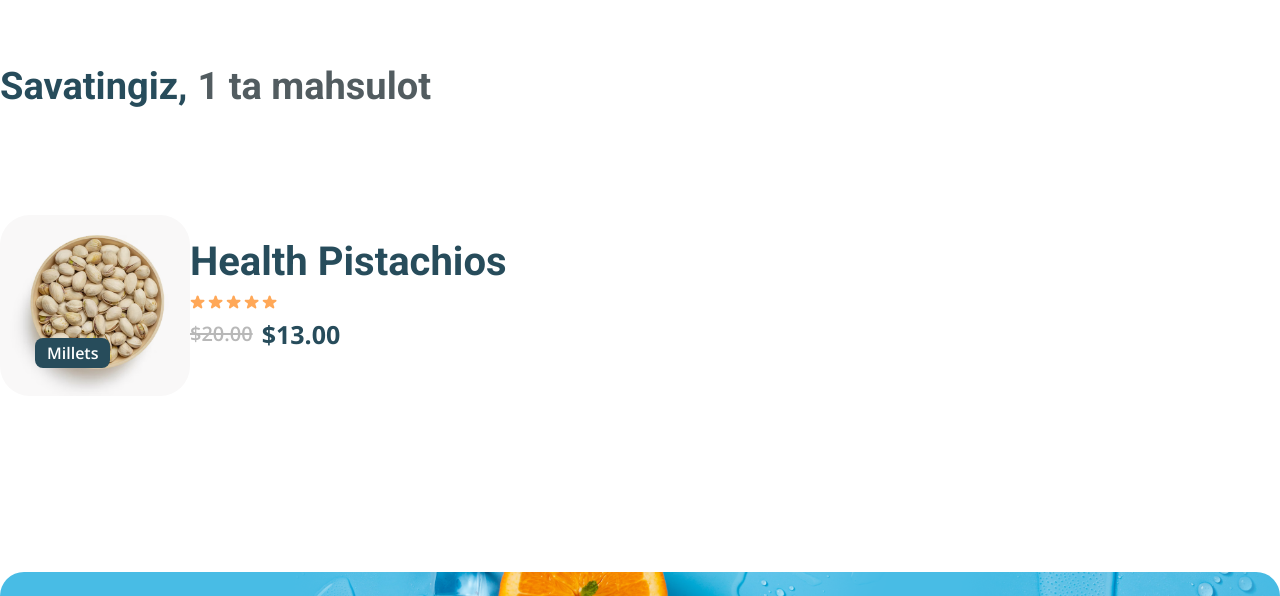
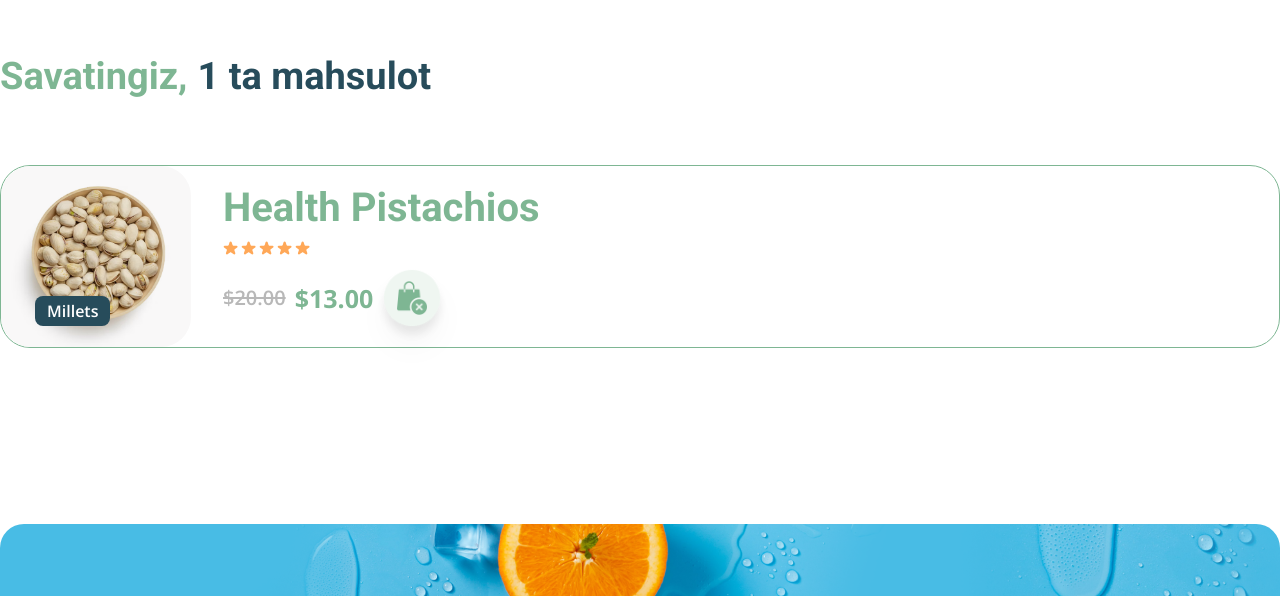
Before and after one commit to nozim-dev/organick, a React (Vite) app: page /shop-card in a window 1280 px wide. Shown: the part 690-1286 px from the top of the page. Built offline with nearby package versions, Linux system fonts and the light colour scheme.

Commit message:
added section

```diff
--- a/src/pages/Cart/ShopCard.jsx
+++ b/src/pages/Cart/ShopCard.jsx
@@ -1,34 +1,35 @@
 import Banner from "../../Components/Banner/Banner";
 import CardBanner from "./img/Image.png";
 import pistachos from "./img/Photo3.png";
+import shopbag from "./img/shopping-bag.png";
+
 import { style } from "../../utils/style";
 const ShopCard = () => {
   return (
     <>
       <Banner title="Shop Bag" img={CardBanner} />
       <section className="w-full max-w-[1920px] mx-auto mt-[113px] flex justify-center">
-        <div className="w-full max-w-[1400px] block  mt-[50px]">
-          <div className="w-full  mx-auto flex mt-[27px] ">
-            <h1 className={`${style.NavLogo}`}>Savatingiz,</h1>
-            <h1 className={`${style.NavLogo} pl-[10px] text-blue-80`}>
-              1 ta mahsulot
-            </h1>
+        <div className="w-full max-w-[1400px] block mt-[40px]">
+          <div className="w-full mx-auto flex mt-[27px] ">
+            <h1 className={`${style.NavLogo} text-green-300`}>Savatingiz,</h1>
+            <h1 className={`${style.NavLogo} pl-[10px] `}>1 ta mahsulot</h1>
           </div>
-          <div className="w-full flex mt-[100px] ">
+
+          <div className="w-full flex mt-[60px] border border-green-300 rounded-[30px] ">
             <div className="relative bg-white-50 rounded-[30px]">
               <img
                 className="w-full max-w-[190px] object-cover mix-blend-multiply"
                 src={pistachos}
                 alt=""
               />
-              <div className="absolute top-[123px] left-[35px] bg-blue-700 rounded-[8px] px-[12px] py-[5px] text-white font-Open-Sans font-semibold leading-[20.43px]">
+              <div className="absolute top-[130px] left-[34px] bg-blue-700 rounded-[8px] px-[12px] py-[5px] text-white font-Open-Sans font-semibold leading-[20.43px]">
                 Millets
               </div>
             </div>
-
-            <div>
+            <div className="flex justify-center items-center ml-[2rem] ">
               <br />
-              <h1 className="text-4xl font-semibold font-Roboto leading-[46.88px] text-blue-700">
+              <div className="block">
+                <h1 className="text-4xl font-semibold font-Roboto leading-[46.88px] text-[#7EB693] ">
                   Health Pistachios
                 </h1>
                 <div className="mt-[9px] flex items-center gap-[3px]">
@@ -102,9 +103,20 @@ const ShopCard = () => {
                   <del className="text-2xl font-Open-Sans font-semibold text-[#B8B8B8] leading-[20.43px]">
                     $20.00
                   </del>
-                <h5 className="text-2.5xl font-bold text-blue-700 font-Open-Sans leading-[24.51px] ">
+                  <h5 className="text-2.5xl font-bold text-[#7EB693] font-Open-Sans leading-[24.51px] ">
                     $13.00
                   </h5>
+                  <div className="" >
+                <span className="w-full max-w-[520px] drop-shadow-xl hover:drop-shadow active:filter-none ">
+                  <img
+                    className="w-full max-w-[60px] object-cover float-end"
+                    src={shopbag}
+                    alt=""
+                  />
+                </span>
+              </div>
+                </div>
+
               </div>
             </div>
           </div>
```
Also changed, not shown: src/pages/Cart/img/shopping-bag.png (added), 1 other file (tests, documents, lock files or other folders). Lines whose indentation alone changed are shown as unchanged.
